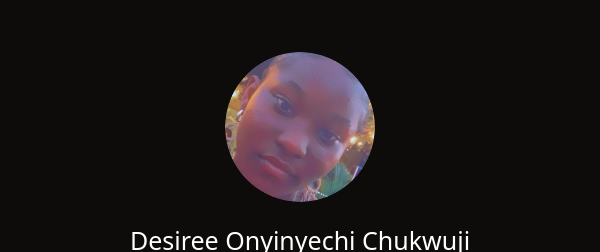
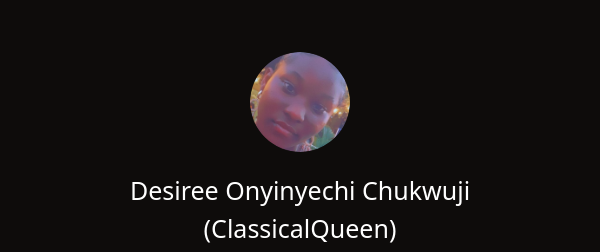
Before and after one commit to ClassicalQueen/GitHub_Repo_App, a React (Vite) app: page / in a window 600 px wide. Shown: the top 252 px of the page. Built offline with nearby package versions, Linux system fonts and the light colour scheme; no server answers.

Commit message:
updated responsiveness

```diff
--- a/src/style.css
+++ b/src/style.css
@@ -144,17 +144,31 @@ table a{
   @media (min-width: 600px) {
     input {
       width: 75%;
+      text-align: center;
     }
   }
 
   @media (min-width: 900px) {
     input {
       width: 50%;
+      text-align: center;
     }
   }
 
   @media (min-width: 1200px) {
     input {
       width: 33%;
+      text-align: center;
     }
   }
+
+  @media (max-width: 600px) {
+    img {
+      width: 100px;
+      height: 100px;
+    }
+
+    h3, h4 {
+      text-align: center;
+    }
+  }
```
